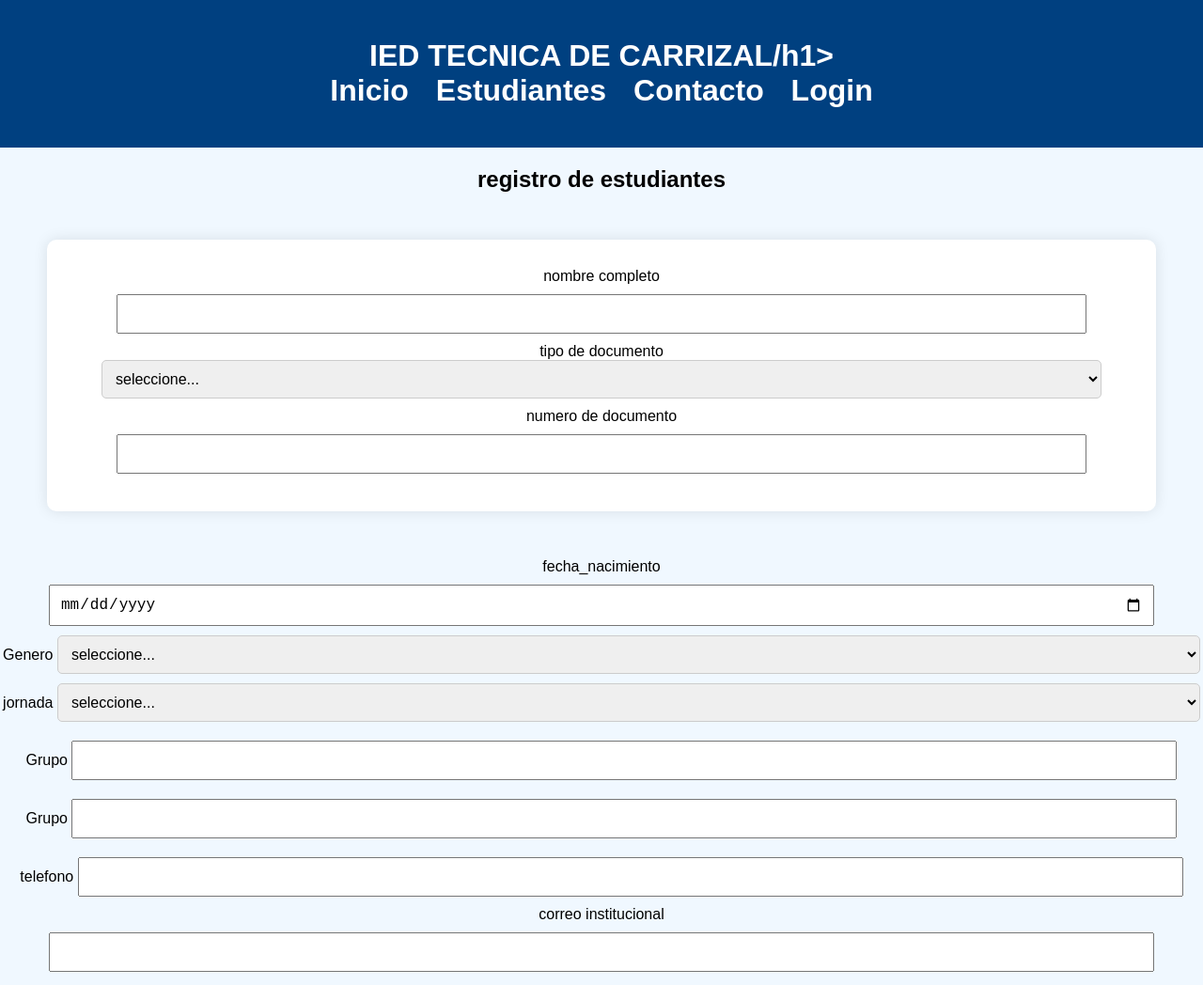
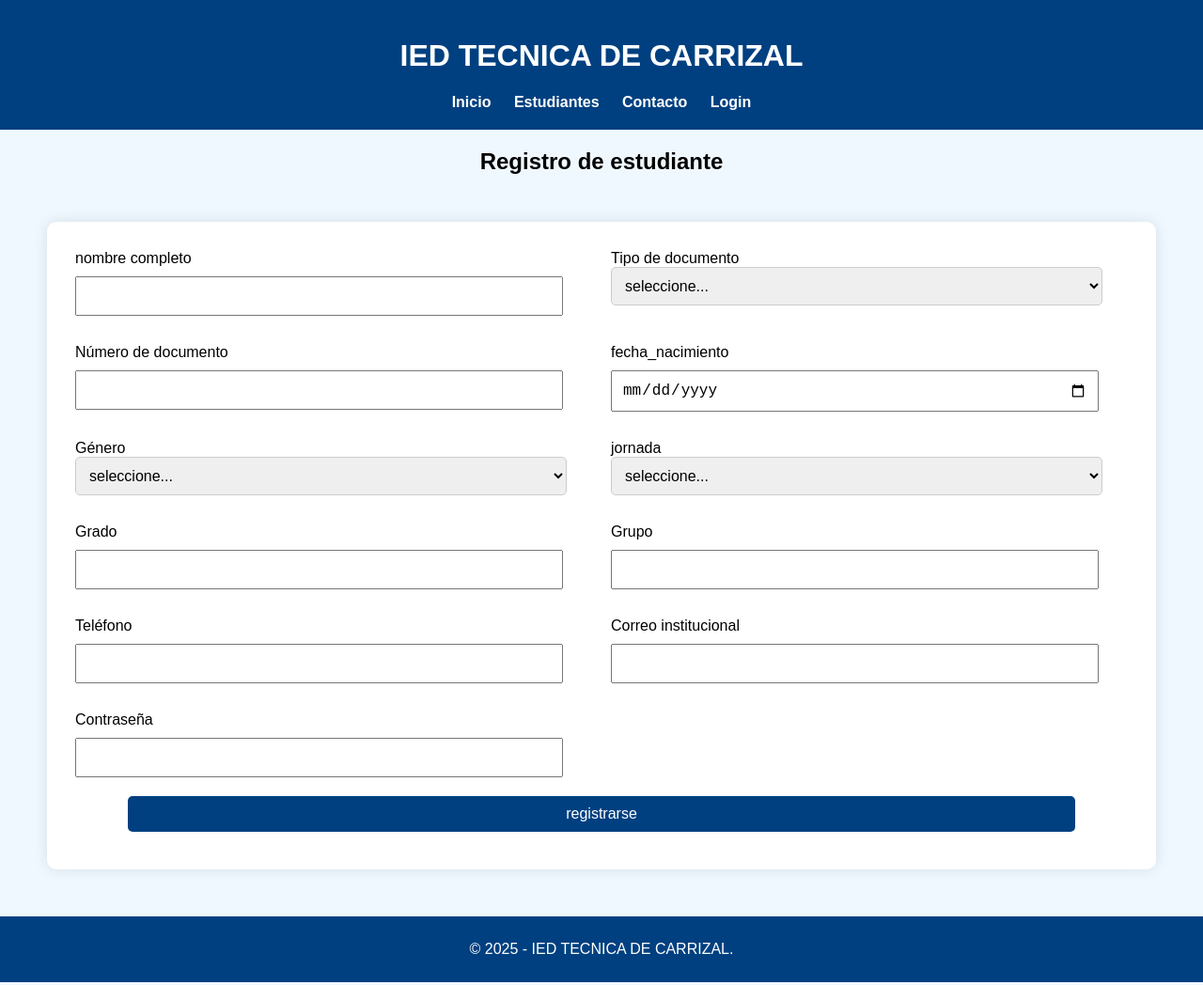
Before and after one commit to jxmerorozco-debug/sistemas_-elecciones_-idecarrizal, a plain HTML site: page vistas/registrar_estudiantes.html in a window 1280 px wide. Shown: the top 1048 px of the page at 94% size. Drawn offline with Linux system fonts and the light colour scheme.

Commit message:
proyecto

```diff
--- a/INDEX.HTML
+++ b/INDEX.HTML
@@ -3,7 +3,7 @@
 <head>
     <meta charset="UTF-8">
     <title>IED TECNICO DE CARRIZAL</title>
-    <link rel="stylesheet" href="estilos.css">
+    <link rel="stylesheet" href="../estilos_index.scss">
 </head>
 <body>
 
--- a/estilos/estilos_registro.css
+++ b/estilos/estilos_registro.css
@@ -31,7 +31,6 @@ nav a {
     display: block;
 }
 
-
 section.info {
     padding: 20px;
     text-align: left;
@@ -39,7 +38,7 @@ section.info {
     margin: auto;
     background-color: white;
     border-radius: 10px;
-    box-shadow: 0 0 5px rgba(0,0,0,0.1);
+    box-shadow: 0 0 5px rgba(0, 0, 0, 0.1);
 }
 
 form {
@@ -48,17 +47,19 @@ form {
     max-width: 400 px;
     margin: 30px auto;
     border-radius: 10px;
-    box-shadow: 0 0 10px rgba(0,0,0,0.1);
+    box-shadow: 0 0 10px rgba(0, 0, 0, 0.1);
 }
 
-input, textarea, button {
+input,
+textarea,
+button {
     width: 90%;
     margin: 10px 0;
     padding: 10px;
     font-size: 16px;
 }
 
-button{
+button {
     background-color: #004080;
     color: white;
     border: none;
@@ -86,30 +87,32 @@ select {
     border: 1px solid #ccc;
 }
 
-.from-grid {
+.form-grid {
     display: grid;
     grid-template-columns: 1fr 1fr;
     gap: 20px;
     text-align: left;
 }
 
-.from-grid {
+.form-group {
     display: flex;
     flex-direction: column;
 }
 
 @media (max-width: 90%) {
-    .from-grid{
+    .form-grid {
         grid-template-columns: 1fr;
     }
 }
 
+
 /* Estilos del formulario de resgistro */
-form{
+
+form {
     background-color: #ffffff;
     padding: 30px;
     border-radius: 10px;
-    box-shadow: 0 0 15px rgba(0,0,0,0.1);
+    box-shadow: 0 0 15px rgba(0, 0, 0, 0.1);
     max-width: 100%;
     margin-top: 10px;
     margin: 50px;
--- a/js/header.js
+++ b/js/header.js
@@ -1,8 +1,8 @@
 document.querySelector('.encabezado-principal').innerHTML = `
-    <h1>IED TECNICA DE CARRIZAL/h1>
+    <h1>IED TECNICA DE CARRIZAL</h1>
     <nav>
-        <a href="index.html">Inicio</a>
-        <a href="registrar_estudiante.html">Estudiantes</a>
+        <a href="i../INDEX.html">Inicio</a>
+        <a href="../vistas/registrar_estudiante.html">Estudiantes</a>
         <a href="contacto.html">Contacto</a>
         <a href="login.html">Login</a>
     </nav>
--- a/vistas/registrar_estudiantes.html
+++ b/vistas/registrar_estudiantes.html
@@ -1,11 +1,11 @@
 <!DOCTYPE html>
 <html lang="es">
-    <head>
-        <meta charset="utf-8">
+</head>
+<meta charset="UTF-8">
 <title>registro de estudiante</title>
 <link rel="stylesheet" href="../estilos/estilos_registro.css">
 </head>
-    <body>
+</body>
 
 <div class="contenedor">
 
@@ -13,18 +13,18 @@
     <script src="../js/header.js"></script>
 
 
-            <h2>registro de estudiantes</h2>
+    <h2>Registro de estudiante</h2>
 
-            <form action="procesar_registro.php" method="post">
-                <div  class="form-grid">
-                    <div class="form-group">
+    <form action="procesar_registro.php" method="POST">
+        <div class="form-grid">
+            <div class="form group">
                 <label for="nombre">nombre completo</label>
                 <input type="text" id="nombre" name="nombre" required>
             </div>
 
             <div class="form-group">
-                    <label for="tipo_documento">tipo de documento</label>
-                    <select id="tipo_documento" name="tipo_documento"required>
+                <label for="tipo_documento">Tipo de documento</label>
+                <select id="tipo_documento" name="tipo_documento" required>
                         <option value="">seleccione...</option>
                         <option value="TI">tarjeta de identidad</option>
                         <option value="CC">cedula de ciudadania</option>
@@ -32,29 +32,30 @@
                     </select>
             </div>
 
-            </div class="form-group">
-            <label for="documento">numero de documento</label>
+            <div class="form-group">
+                <label for="documento"> Número de documento</label>
                 <input type="text" id="documento" name="documento" required>
             </div>
 
             <div class="form-group">
-                <label for="fecha_nacimiento">fecha_nacimiento</label>
-                <input type="date" id="fecha_nacimiento" name="fecha_nacimiento"required>
+                <label for="fecha_nacimiento"> fecha_nacimiento</label>
+                <input type="date" id="fecha_nacimiento" name="fecha_nacimiento" required>
             </div>
 
             <div class="form-group">
-                <label for="genero">Genero</label>
+                <label for="genero">Género</label>
                 <select id="genero" name="genero" required>
                 <option value="">seleccione...</option>
-                    <option value="M">masculino</option>
-                    <option value="F">femenino</option>
-                    <option value="O">otro</option>
+                <option value="M">Masculino</option>
+                <option value="F">Femenino</option>
+                <option value="O">Otro</option>
                  </select>
             </div>
 
+
             <div class="form-group">
                 <label for="jornada">jornada</label>
-                        <select id="jornada"name="jornada" required>
+                <select id="jornada" name="jornada" required>
                 <option value="">seleccione...</option>
                 <option value="mañana">Mañana</option>
                 <option value="tarde">Tarde</option>
@@ -62,41 +63,41 @@
             </div>
 
             <div class="form-group">
-                        <label for="grado">Grupo</label>
+                <label for="grado">Grado</label>
+                <input type="text" id="grado" name="grado" required>
+            </div>
+
+            <div class="form-group">
+                <label for="grupo"> Grupo</label>
                 <input type="text" id="grupo" name="grupo" required>
             </div>
 
             <div class="form-group">
-                        <label for="grupo">Grupo</label>
-                        <input type="text" id="grupo" required>
-                    </div>
-
-                    <div class="form-group">
-                        <label for="telefono">telefono</label>
+                <label for="telefono">Teléfono</label>
                 <input type="tel" id="telefono" name="telefono" required>
             </div>
 
             <div class="form-group">
-                        <label for="Correo">correo institucional</label>
+                <label for="correo">Correo institucional</label>
                 <input type="email" id="correo" name="correo" required>
             </div>
 
             <div class="form-group">
-                        <label for="password">contraseña</label>
+                <label for="password"> Contraseña</label>
                 <input type="password" id="password" name="password" required>
             </div>
+
         </div>
-
+         <button type="submit">registrarse</button>
         <div style="text-align: center;">
-                    <button type="submit">registrarse</button>
            </div>
     </form>
 
     <footer>
-                </p>&copy; 2025 - colejio ejemplo. todos los derechos reservados.</p>
+        <p>&copy; 2025 - IED TECNICA DE CARRIZAL.</p>
     </footer>
 
 </div>
+</body>
 
-    </body>
 </html>
```
Also changed, not shown: IMG/jamer carrusel.jpg (deleted). Lines whose indentation alone changed are shown as unchanged.
